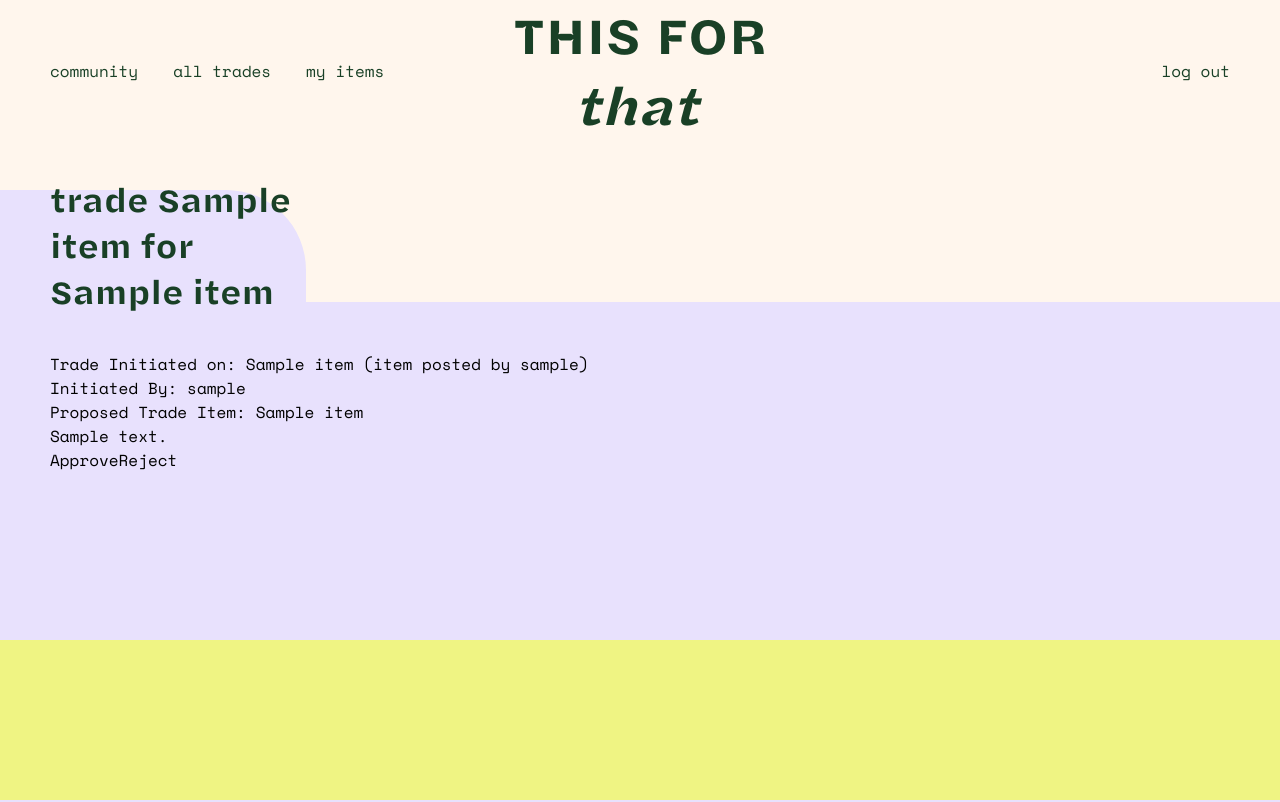
After one commit to aysung8191/This-for-That, a Django app: page /trades/1 in a window 1280 px wide. The commit adds this page. Run offline with Django 4.2, Linux system fonts and the light colour scheme; a user stored in the database is signed in; tables that the repository leaves empty hold one stand-in row (values such as "Sample post").

Commit message:
adds trade detail and delete

```diff
--- a/main_app/models.py
+++ b/main_app/models.py
@@ -41,4 +41,7 @@ class Trade(models.Model):
         default=TRADE_STATUS[0][0]
     )
     def __str__(self):
-        return f"trade {self.primary_item} for {self.proposed_item}"
+        return f"trade {self.item_primary} for {self.item_proposed}"
+
+    def get_absolute_url(self):
+        return reverse('trades_index')
--- a/main_app/templates/base.html
+++ b/main_app/templates/base.html
@@ -14,6 +14,7 @@
         <div class="nav-left">
             <div><a href="{% url 'index' %}">community</a></div>
         {% if user.is_authenticated %}
+            <div><a href="{% url 'trades_index' %}">all trades</a></div>
             <div><a href="{% url 'items_myitems' %}">my items</a></div>
         {% endif %}
         </div>
--- a/main_app/templates/main_app/item_confirm_delete.html
+++ b/main_app/templates/main_app/item_confirm_delete.html
@@ -3,7 +3,7 @@
 {% block content %}
   <h1>Delete Item</h1>
 
-  <h4>Are you sure you want to delete <span class="teal-text">{{ item.name }}</span>?</h4>
+  <h4>Are you sure you want to delete {{ item.name }}?</h4>
 
   <form action="" method="POST">
     {% csrf_token %}
--- a/main_app/templates/main_app/item_list.html
+++ b/main_app/templates/main_app/item_list.html
@@ -8,7 +8,11 @@
 </div>
 <div class="items-container">
     {% for item in item_list %}
-    <div>{{item.name}} <a href= "{% url 'trade_create' item.id %}">Trade</a></div>
+    <div>{{item.name}}
+        {% if not item.user == user %}
+        <a href= "{% url 'trade_create' item.id %}">Trade</a>
+        {% endif %}
+    </div>
     {% empty %}
     <div>no item</div>
     {% endfor%}
--- /dev/null
+++ b/main_app/templates/main_app/trade_detail.html
@@ -0,0 +1,27 @@
+{% extends 'base.html' %}
+{% block title %}<title>trade details</title>{% endblock %}
+{% block bodytag %} class="items-index" {% endblock %}
+{% block content %}
+
+<div class="tab-container">
+    <div class="tab-text"><h1>{{trade}}</h1></div>
+</div>
+<div class="items-container">
+    <div>Trade Initiated on: {{trade.item_primary}} (item posted by {{trade.item_primary.user}})</div>
+    <div>Initiated By: {{trade.item_proposed.user}}</div>
+    <div>Proposed Trade Item: {{trade.item_proposed}} </div>
+    {% if trade.comment %}
+    <div>{{trade.comment}}</div>
+    {% endif %}
+
+    {% if trade.item_primary.user == user %}
+    <div><a>Approve</a><a>Reject</a></div>
+    {% else %}
+    <div><a href="{% url 'trade_delete' trade.id %}">Withdraw Trade</a></div>
+    {% endif %}
+</div>
+
+
+<footer></footer>
+
+{% endblock %}
--- a/main_app/urls.py
+++ b/main_app/urls.py
@@ -9,7 +9,10 @@ urlpatterns = [
     path('items/create/', views.ItemCreate.as_view(), name='item_create'),
     path('items/<int:pk>/update/', views.ItemUpdate.as_view(), name='item_update'),
     path('items/<int:pk>/delete/', views.ItemDelete.as_view(), name='item_delete'),
-    path('trades/create/<int:item_id>',views.TradeCreate.as_view(), name ="trade_create"),
+    path('trades/', views.TradeList.as_view(), name='trades_index' ),
+    path('trades/<int:pk>', views.TradeDetail.as_view(), name='trade_detail'),
+    path('trades/create/<int:item_id>',views.TradeCreate.as_view(), name ='trade_create'),
+    path('trades/<int:pk>/delete/', views.TradeDelete.as_view(), name='trade_delete'),
     path('accounts/signup/', views.signup, name='signup'),
     path('accounts/login/', views.Login.as_view()),
 ]
--- a/main_app/views.py
+++ b/main_app/views.py
@@ -1,12 +1,12 @@
-from django.shortcuts import render, redirect
+from django.shortcuts import render, redirect, get_object_or_404
 from django.views.generic.edit import CreateView, UpdateView, DeleteView
-from django.views.generic import ListView
+from django.views.generic import ListView, DetailView
 from django.contrib.auth import login
 from django.contrib.auth.views import LoginView
 from django.contrib.auth.forms import UserCreationForm
 from django.contrib.auth.mixins import LoginRequiredMixin
 from .models import Item, Trade
-from .forms import UserSignUpForm, UserLoginForm
+from .forms import UserSignUpForm, UserLoginForm, TradeForm
 
 
 def index(request):
@@ -39,13 +39,32 @@ class ItemDelete(LoginRequiredMixin, DeleteView):
   model = Item
   success_url = '/items/myitems'
 
+class TradeDetail(LoginRequiredMixin, DetailView):
+  model = Trade
+
 class TradeCreate(LoginRequiredMixin, CreateView):
   model = Trade
-  fields = ['item_proposed', 'comment' , 'status']
+  form_class = TradeForm
+
+  def get_form_kwargs(self):
+    kwargs = super(TradeCreate, self).get_form_kwargs()
+    kwargs['user'] = self.request.user
+    return kwargs
+
+  def dispatch(self, request, *args, **kwargs):
+    self.item_primary = get_object_or_404(Item, pk=kwargs['item_id'])
+    return super().dispatch(request, *args, **kwargs)
 
   def form_valid(self, form):
-    form.instance.item_primary = self.request.user
+    form.instance.item_primary = self.item_primary
     return super().form_valid(form)
+
+class TradeList(LoginRequiredMixin, ListView):
+  model = Trade
+
+class TradeDelete(LoginRequiredMixin, DeleteView):
+  model = Trade
+  success_url = '/trades'
 
 def signup(request):
   error_message = ''
```
Also changed, not shown: main_app/forms.py (+11 -1 lines), main_app/templates/main_app/trade_confirm_delete.html (added, +13 -0 lines), main_app/templates/main_app/trade_list.html (added, +18 -0 lines).
